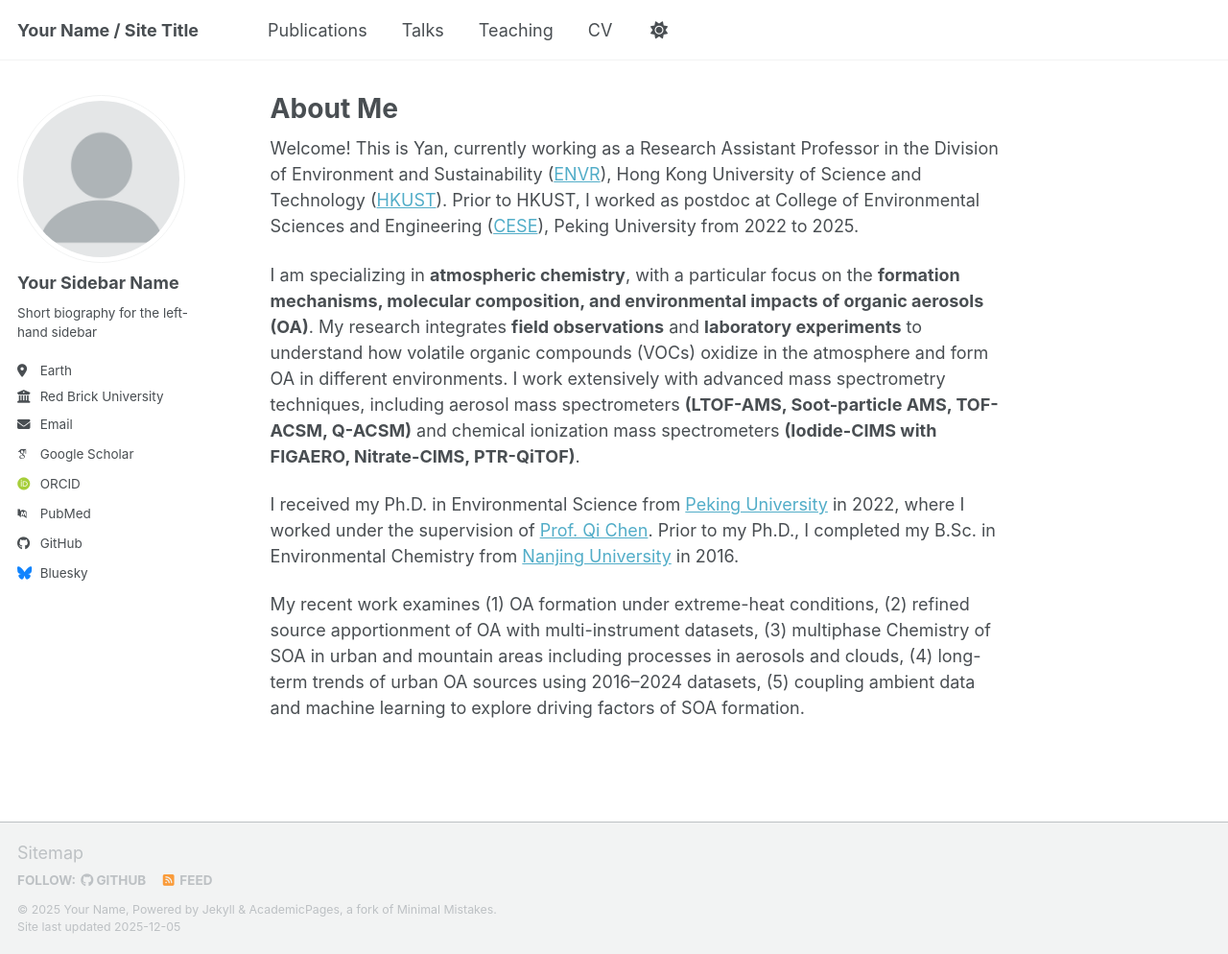
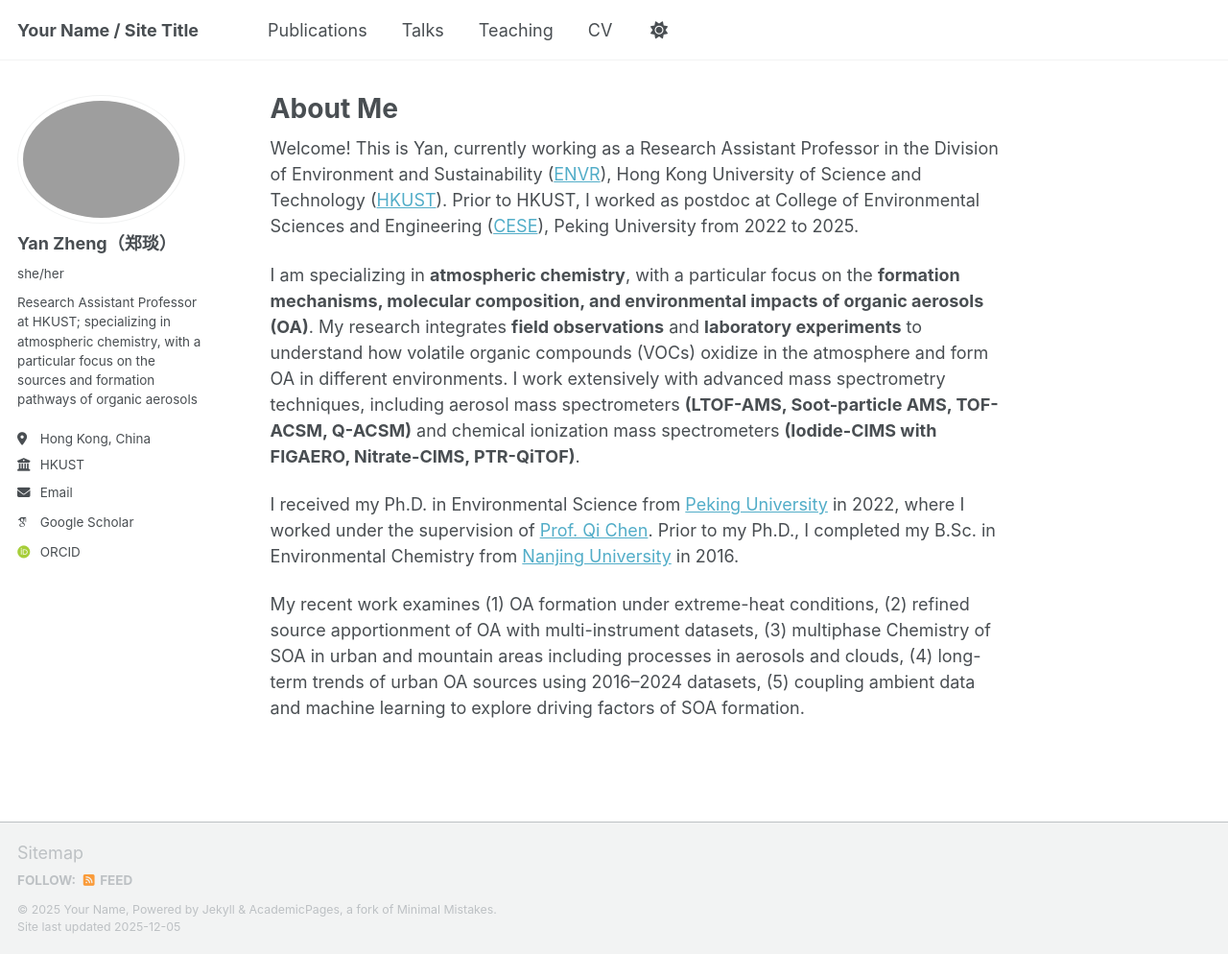
Before and after one commit to yanzheng41/yanzheng41.github.io, a Jekyll site: the page built from _pages/about.md, in a window 1280 px wide and 994 px high. Shown: the whole window at 96% size. Built offline with Jekyll 4.4.1, drawn with Linux system fonts in a browser that asks for light colours; some web fonts are replaced; a script bundle is joined from its source files by our own code; library files that are not in the unit come from our copies.

Commit message:
config.yml

```diff
--- a/_config.yml
+++ b/_config.yml
@@ -22,42 +22,42 @@ repository               : "academicpages/academicpages.github.io"
 #               If a field is blank the icon and link will not appear, otherwise it will be shown.
 #               Additional customization can be done by editing /_includes/author-profile.html
 author:
-  # Biographic information
-  avatar           : "profile.png"
-  name             : "Your Sidebar Name"
-  pronouns         : # example: "she/her"
-  bio              : "Short biography for the left-hand sidebar"
-  location         : "Earth"
-  employer         : "Red Brick University"
+  # Biographic informatio
+  avatar           : "/assets/images/me.jpg"
+  name             : "Yan Zheng（郑琰）"
+  pronouns         : "she/her"
+  bio              : "Research Assistant Professor at HKUST; specializing in atmospheric chemistry, with a particular focus on the sources and formation pathways of organic aerosols"
+  location         : "Hong Kong, China"
+  employer         : "HKUST"
   uri              : # URL
-  email            : "none@example.org"
+  email            : "yanz@ust.hk"
 
   # Academic websites
-  academia         : # URL
-  arxiv            : # URL - Update with the correct link to your profile
-  googlescholar    : "https://scholar.google.com/citations?user=PS_CX0AAAAAJ"
-  inspire-hep      : # URL
-  impactstory      : # URL
-  orcid            : "https://orcid.org/yourorcidurl"
-  semantic         : # URL
-  ssrn             : # URL
-  pubmed           : "https://www.ncbi.nlm.nih.gov/pubmed/?term=john+snow"
-  researchgate     : # URL
-  scopus           : # URL
-  zotero           : # URL
+  #academia         : # URL
+  #arxiv            : # URL - Update with the correct link to your profile
+  googlescholar    : "https://scholar.google.com/citations?user=4wLt0c8AAAAJ&hl=en"
+  #inspire-hep      : # URL
+  #impactstory      : # URL
+  orcid            : "https://orcid.org/my-orcid?orcid=0000-002-0375-1593"
+  #semantic         : # URL
+  #ssrn             : # URL
+  #pubmed           : W"https://www.ncbi.nlm.nih.gov/pubmed/?term=john+snow"
+  #researchgate     : # URL
+  #scopus           : # URL
+  #zotero           : # URL
 
 
   # Repositories and software development
   bitbucket        : # Username - Update with your username on the site
   codepen          : # Username
   dribbble         : # Username
-  github           : "academicpages"
+  #github           : "academicpages"
   kaggle           : # Username
   stackoverflow    : # User number or user number and name (i.e., use "1" or "1/jeff-atwood")
 
   # Social media
   artstation       : # Username
-  bluesky          : "bsky.app" # Replace this with you Bluesky username
+  #bluesky          : "bsky.app" # Replace this with you Bluesky username
   facebook         : # Username
   flickr           : # Username
   foursquare       : # Username
```
